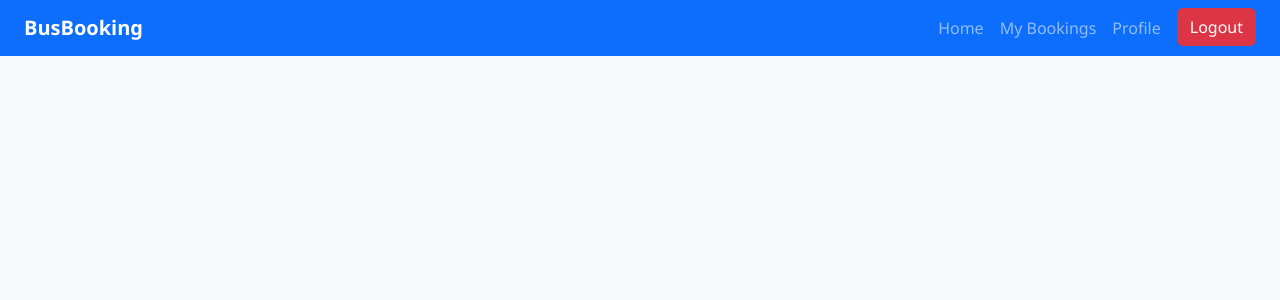
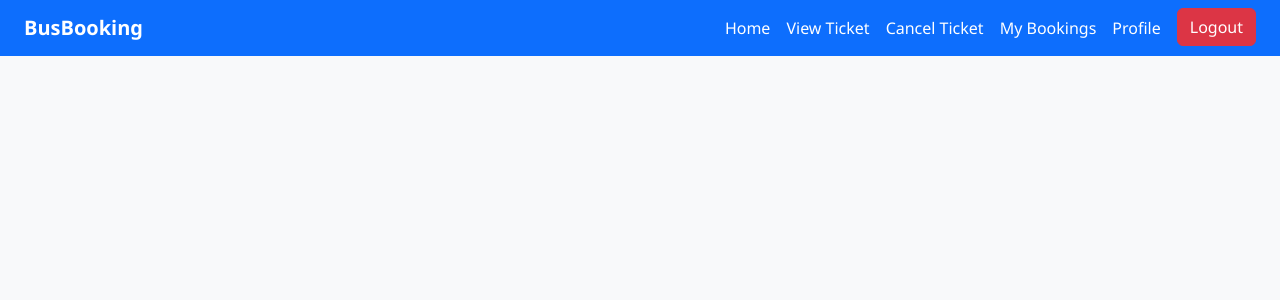
Before and after one commit to CDACSunbeamProject/BusTicketBooking, a React (Vite) app in the folder bus_ticket_booking_system/: page /User in a window 1280 px wide. Shown: the top 300 px of the page. Built offline with nearby package versions, Linux system fonts and the light colour scheme; a web font is replaced by a local one.

Commit message:
added new page links to navbar

```diff
--- a/bus_ticket_booking_system/src/User/components/navbar.jsx
+++ b/bus_ticket_booking_system/src/User/components/navbar.jsx
@@ -1,7 +1,12 @@
-import React from "react";
-import { Link } from "react-router-dom";
+import React, { use } from "react";
+import { Link, useNavigate } from "react-router-dom";
 
 function Navbar() {
+  const navigate = useNavigate();
+  const handleLogout = () =>{
+    alert("Logout successful!");
+    navigate("/")
+  }
   return (
     <nav className="navbar navbar-expand-lg navbar-dark bg-primary px-4">
       <Link className="navbar-brand fw-bold" to="/">
@@ -18,25 +23,38 @@ function Navbar() {
       >
         <span className="navbar-toggler-icon"></span>
       </button>
-      <div className="collapse navbar-collapse justify-content-end" id="navbarNav">
+      <div
+        className="collapse navbar-collapse justify-content-end"
+        id="navbarNav"
+      >
         <ul className="navbar-nav">
           <li className="nav-item">
-            <Link className="nav-link" to="/">
+            <Link className="nav-link text-white" to="/user">
               Home
             </Link>
           </li>
           <li className="nav-item">
-            <Link className="nav-link" to="/bookings">
+            <Link className="nav-link text-white" to="/user/viewticket">
+              View Ticket
+            </Link>
+          </li>
+          <li className="nav-item">
+            <Link className="nav-link text-white" to="/user/cancelticket">
+              Cancel Ticket
+            </Link>
+          </li>
+          <li className="nav-item">
+            <Link className="nav-link text-white" to="/user/mybookings">
               My Bookings
             </Link>
           </li>
           <li className="nav-item">
-            <Link className="nav-link" to="/profile">
+            <Link className="nav-link text-white" to="/user/profile">
               Profile
             </Link>
           </li>
           <li className="nav-item">
-            <button className="btn btn-danger ms-2">Logout</button>
+            <button className="btn btn-danger ms-2" onClick={handleLogout}>Logout</button>
           </li>
         </ul>
       </div>
```
